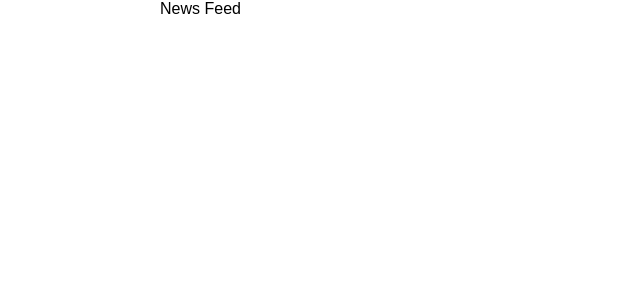
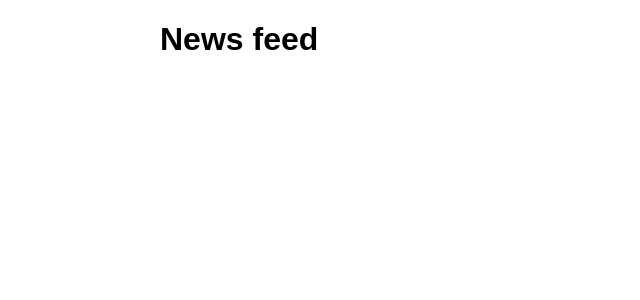
Before and after one commit to sGabunia/social-newsfeed, a React (Vite) app: page / in a window 1280 px wide. Shown: the top 300 px of the page, without its empty margins (0-640 px from the left). Built offline with nearby package versions, Linux system fonts and the light colour scheme.

Commit message:
Configure tanstack query

```diff
--- a/package.json
+++ b/package.json
@@ -12,6 +12,7 @@
     "preview": "vite preview"
   },
   "dependencies": {
+    "@tanstack/react-query": "^5.80.7",
     "axios": "^1.10.0",
     "react": "^19.1.0",
     "react-dom": "^19.1.0",
--- a/src/App.tsx
+++ b/src/App.tsx
@@ -1,7 +1,14 @@
 import { ContentLayout } from '@/components/layout';
+import { AppProvider } from './provider';
 
 function App() {
-  return <ContentLayout>News Feed</ContentLayout>;
+  return (
+    <AppProvider>
+      <ContentLayout>
+        <h1>News feed</h1>
+      </ContentLayout>
+    </AppProvider>
+  );
 }
 
 export default App;
--- /dev/null
+++ b/src/lib/react-query.ts
@@ -0,0 +1,9 @@
+import { type DefaultOptions } from '@tanstack/react-query';
+
+export const queryConfig = {
+  queries: {
+    refetchOnWindowFocus: false,
+    retry: false,
+    staleTime: 1000 * 60
+  }
+} satisfies DefaultOptions;
--- /dev/null
+++ b/src/provider.tsx
@@ -0,0 +1,14 @@
+import React from 'react';
+
+import { QueryClient, QueryClientProvider } from '@tanstack/react-query';
+import { queryConfig } from '@/lib/react-query';
+
+export const AppProvider = ({ children }: { children: React.ReactNode }) => {
+  const [queryClient] = React.useState(
+    () =>
+      new QueryClient({
+        defaultOptions: queryConfig
+      })
+  );
+  return <QueryClientProvider client={queryClient}>{children}</QueryClientProvider>;
+};
```
Also changed, not shown: 1 other file (tests, documents, lock files or other folders).
